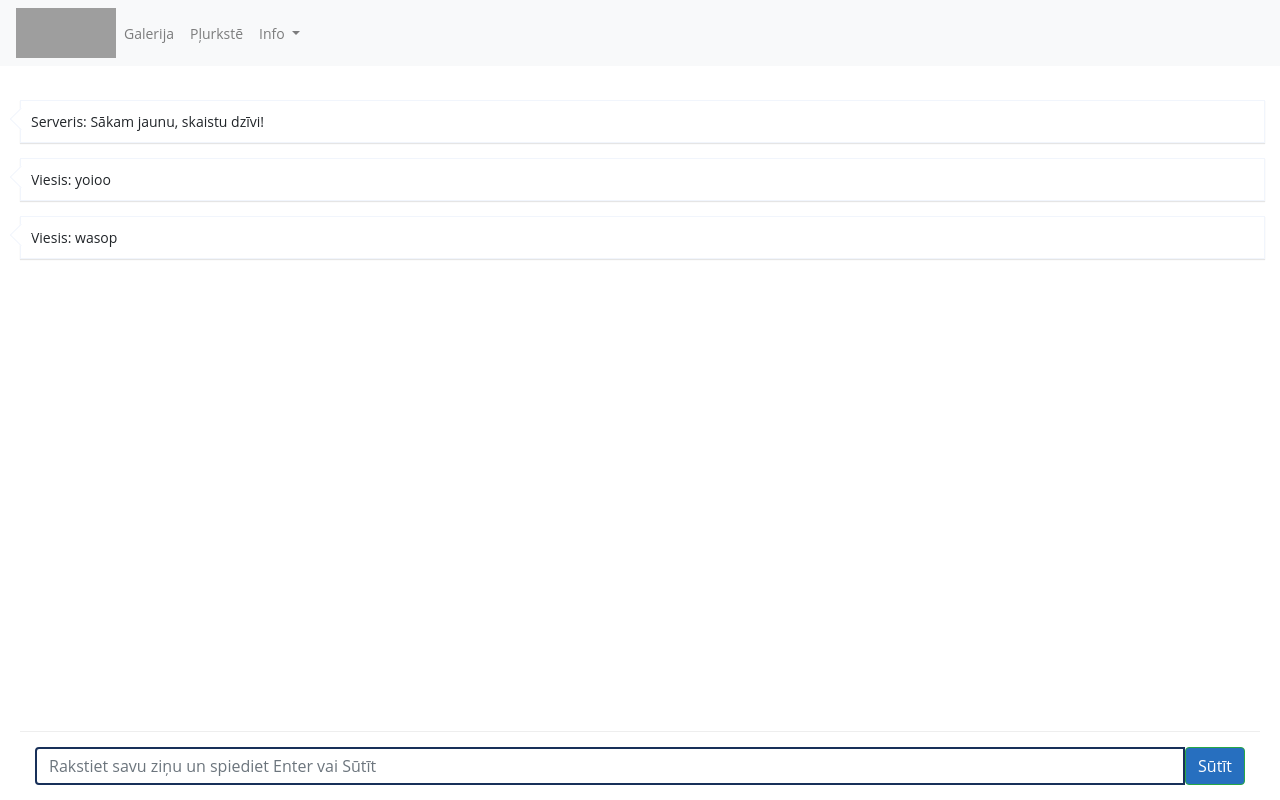
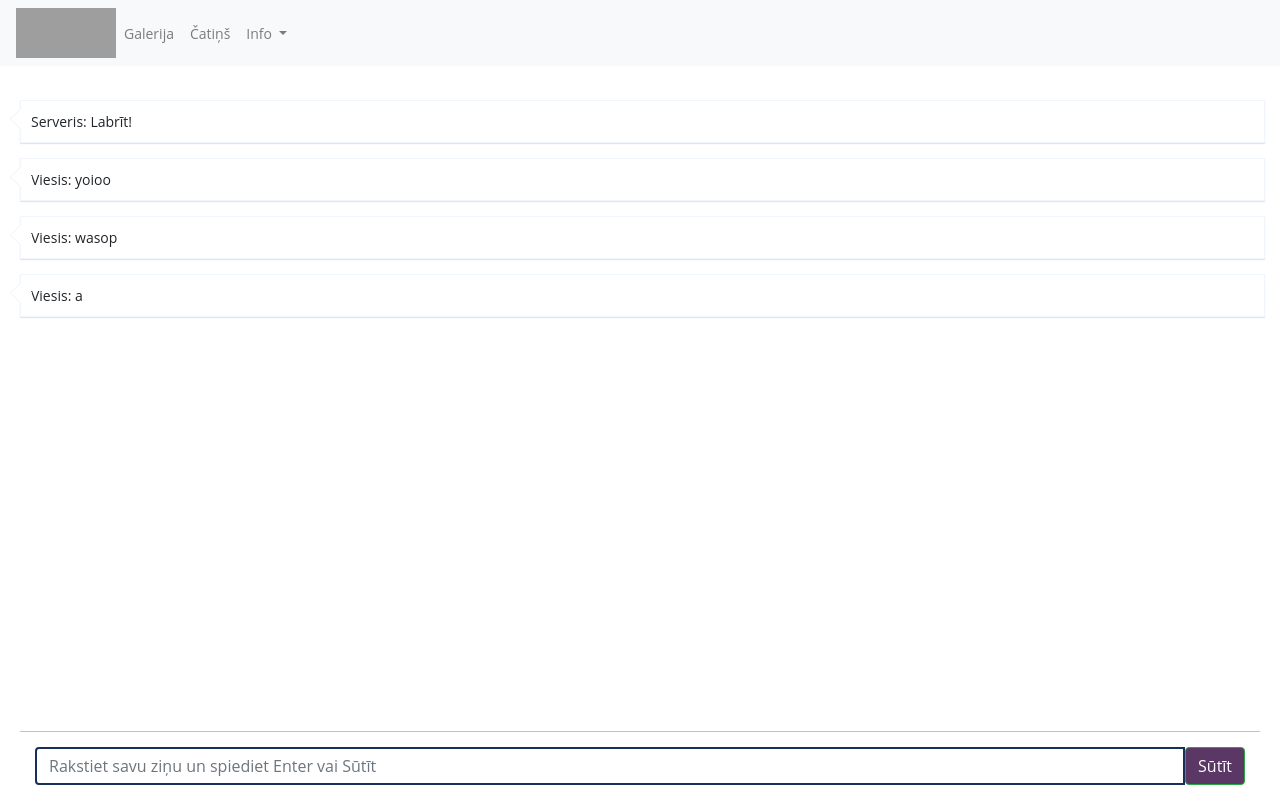
Before and after one commit to sungrauzis/pirmaprove, a Flask app: page /chat in a window 1280 px wide. Run offline with Flask 2, Linux system fonts and the light colour scheme; some libraries are stand-ins or nearby versions; grey boxes are pictures that could not be loaded.

Commit message:
krasinas chatam

```diff
--- a/chats.txt
+++ b/chats.txt
@@ -1,3 +1,4 @@
-{"vards": "Serveris", "zinja": "Sākam jaunu, skaistu dzīvi!"}
+{"vards": "Serveris", "zinja": "Labrīt!"}
 {"vards": "Viesis", "zinja": "yoioo"}
 {"vards": "Viesis", "zinja": "wasop"}
+{"vards": "Viesis", "zinja": "a"}
--- a/static/chats.js
+++ b/static/chats.js
@@ -1,6 +1,6 @@
 const ATJAUNOT = 1000;
 const VERSIJA = "0.5"
-var vards = "Viesis"
+var vards = "Bobo"
 
 
 /*
--- a/static/css/stils.css
+++ b/static/css/stils.css
@@ -84,7 +84,7 @@
   left: 20px;
   right: 20px;
   padding: 15px;
-  border-top: 1px solid #eee;
+  border-top: 1px solid rgb(255, 163, 201);
   transition: all .5s ease;
   -webkit-transition: all .5s ease;
   -moz-transition: all .5s ease;
@@ -93,11 +93,11 @@
 }
 
 .btn-success {
-  background-color: #276FBF;
+  background-color: rgb(90, 55, 100);
 }
 
 .btn-success:hover {
-  background-color: blue;
+  background-color: rgb(90, 55, 100);
 }
 
 input[type=text] {
--- a/templates/cats.html
+++ b/templates/cats.html
@@ -4,7 +4,7 @@
 <head>
     <meta charset="utf-8">
     <meta name="viewport" content="width=device-width">
-    <title>StartIT chats</title>
+    <title>Tērzētava</title>
     <link rel="stylesheet" href="https://stackpath.bootstrapcdn.com/bootstrap/4.3.1/css/bootstrap.min.css" integrity="sha384-ggOyR0iXCbMQv3Xipma34MD+dH/1fQ784/j6cY/iJTQUOhcWr7x9JvoRxT2MZw1T" crossorigin="anonymous">
     <link href="{{ url_for('static', filename='css/stils.css') }}" rel="stylesheet" type="text/css" />
     <link href="{{ url_for('static', filename='favicon.ico') }}" rel="icon" type="image/x-icon" />
@@ -26,7 +26,7 @@
           <a class="nav-link" href="{{url_for('galerija')}}">Galerija</a>
         </li>
         <li class="nav-item">
-            <a class="nav-link" href="{{url_for('index_lapa')}}">Pļurkstē</a>
+            <a class="nav-link" href="{{url_for('index_lapa')}}">Čatiņš</a>
           </li>
         <li class="nav-item dropdown">
           <a class="nav-link dropdown-toggle" href="#" id="navbarDropdown" role="button" data-toggle="dropdown" aria-haspopup="true" aria-expanded="false">
--- a/templates/galvenais.html
+++ b/templates/galvenais.html
@@ -27,7 +27,7 @@
         <a class="nav-link" href="{{url_for('galerija')}}">Galerija</a>
       </li>
     <li class="nav-item">
-      <a class="nav-link" href="{{url_for('index_lapa')}}">Pļurkstē</a>
+      <a class="nav-link" href="{{url_for('index_lapa')}}">Čatiņš</a>
     </li>
       <li class="nav-item dropdown">
         <a class="nav-link dropdown-toggle" href="#" id="navbarDropdown" role="button" data-toggle="dropdown" aria-haspopup="true" aria-expanded="false">
```
Also changed, not shown: main2.py (deleted, +0 -34 lines).
